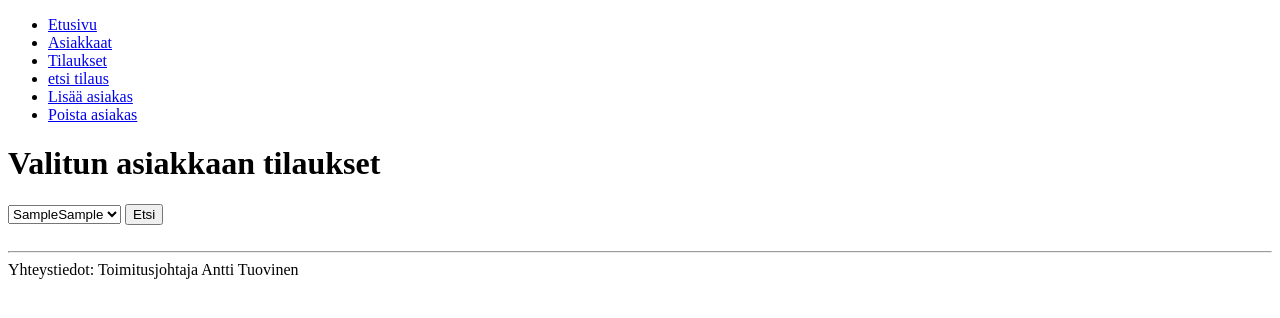
After one commit to t4tuan00/esim3, a CodeIgniter app: page /database/index.php/asiakas/etsi_tilaus in a window 1280 px wide. The commit adds this page. Shown: the top 318 px of the page. Run offline with CodeIgniter, Linux system fonts and the light colour scheme; tables that the repository leaves empty or names only in its code hold one stand-in row (values such as "Sample post").

Commit message:
valmista

```diff
--- a/application/config/routes.php
+++ b/application/config/routes.php
@@ -49,6 +49,6 @@ defined('BASEPATH') OR exit('No direct script access allowed');
 | Examples:	my-controller/index	-> my_controller/index
 |		my-controller/my-method	-> my_controller/my_method
 */
-$route['default_controller'] = 'welcome';
+$route['default_controller'] = 'etusivu';
 $route['404_override'] = '';
 $route['translate_uri_dashes'] = FALSE;
--- a/application/controllers/Asiakas.php
+++ b/application/controllers/Asiakas.php
@@ -19,12 +19,45 @@ public function lisaa(){
 	$this->load->model('Asiakas_model');
 	if(isset($btn)){
 	$lisays=$this->Asiakas_model->addAsiakas($lisaa_asiakas);
-	if($lisays>0){
-		echo '<script>alert("lisäys onnistui")</script>';
-	}
+			if($lisays>0){
+			echo '<script>alert("lisäys onnistui")</script>';
+		}
 }
 
 	$data['sivun_sisalto']='Asiakas/lisaa';
 	$this->load->view('menu/sisalto',$data);
 }
+	public function nayta_poistettavat(){
+		$this->load->model('Asiakas_model');
+		$data['asiakkaat']=$this->Asiakas_model->getAsiakas();
+		$data['sivun_sisalto']='Asiakas/poista';
+		$this->load->view('menu/sisalto',$data);
+	}
+	public function poista($id) {
+		$this->load->model('Asiakas_model');
+		$poista=$this->Asiakas_model->delAsiakas($id);
+		if($poista>0){
+			echo '<script>alert("poisto onnistui")</script>';
+		}
+	$data['asiakkaat']=$this->Asiakas_model->getAsiakas();
+	$data['sivun_sisalto']='Asiakas/listaa';
+	$this->load->view('menu/sisalto',$data);
+	}
+
+	public function etsi_tilaus(){
+		$id=$this->input->post('valittu_id');
+		$btn=$this->input->post('btnEtsi');
+
+
+		$this->load->model('Asiakas_model');
+		$this->load->model('Tilaus_model');
+		$data['asiakkaat']=$this->Asiakas_model->getAsiakas();
+
+			if(isset($btn)){
+				$data['tilaus']=$this->Tilaus_model->searchTilaus($id);
+			}
+
+		$data['sivun_sisalto']='Asiakas/etsi_tilaus';
+		$this->load->view('menu/sisalto',$data);
+	}
 }
--- a/application/models/Asiakas_model.php
+++ b/application/models/Asiakas_model.php
@@ -2,7 +2,7 @@
 class Asiakas_model extends CI_Model {
 
 	public function getAsiakas(){
-		$this->db->select('etunimi,sukunimi,email');
+		$this->db->select('id_asiakas,etunimi,sukunimi,email');
 		$this->db->from('asiakas');
 		return $this->db->get()->result_array();
 	}
@@ -12,4 +12,11 @@ class Asiakas_model extends CI_Model {
 		$testi=$this->db->affected_rows();
 		return $testi;
 	}
+
+		public function delAsiakas($id) {
+		$this->db->where('id_asiakas',$id);
+		$this->db->delete('asiakas');
+		$testi=$this->db->affected_rows();
+		return $testi;
+	}
 }
--- /dev/null
+++ b/application/models/Tilaus_model.php
@@ -0,0 +1,19 @@
+<?php
+
+class Tilaus_model extends CI_Model
+{
+
+	public function getTilaus(){
+		$this->db->select('etunimi,sukunimi,tuote');
+		$this->db->from('asiakas');
+		$this->db->join('tilaus','asiakas.id_asiakas=tilaus.id_asiakas','left');
+		return $this->db->get()->result_array();
+	}
+
+		public function searchTilaus($id){
+			$this->db->select('tuote');
+			$this->db->from('tilaus');
+			$this->db->where('id_asiakas',$id);
+			return $this->db->get()->result_array();
+		}
+}
--- /dev/null
+++ b/application/views/Asiakas/etsi_tilaus.php
@@ -0,0 +1,26 @@
+<h1>Valitun asiakkaan tilaukset</h1>
+<form method="POST" action="etsi_tilaus">
+<select name="valittu_id">
+
+<?php
+	foreach ($asiakkaat as $rivi) {
+			echo '<option value="'.$rivi['id_asiakas'].'">'.
+			$rivi['etunimi'].''.
+			$rivi['sukunimi'].'</option>';
+
+	}
+
+
+
+?>
+
+</select>
+<input type="submit" name="btnEtsi" value="Etsi"/>
+</form>
+<br>
+<?php
+if(isset($tilaus)) {
+	print_r($tilaus);
+}
+
+?>
--- /dev/null
+++ b/application/views/Tilaus/listaa.php
@@ -0,0 +1,5 @@
+<h1>Tilaukset</h1>
+<?php
+
+	print_r($tilaukset);
+?>
--- /dev/null
+++ b/application/views/etusivu/index.php
@@ -0,0 +1,4 @@
+<h1>Asiakas järjestelmä</h1>
+<p>
+	Tämä sivusto on tehty harjoituksena, jossa tutustuttiin codeigniter frameworkkiin.
+</p>
--- a/application/views/menu/header.php
+++ b/application/views/menu/header.php
@@ -6,6 +6,10 @@
 <body>
 
 <ul>
+	<li><a href="<?php echo site_url('etusivu');?>">Etusivu</a></li>
 	<li><a href="<?php echo site_url('asiakas/listaa');?>">Asiakkaat</a></li>
+	<li><a href="<?php echo site_url('tilaus/listaa');?>">Tilaukset</a></li>
+	<li><a href="<?php echo site_url('asiakas/etsi_tilaus');?>">etsi tilaus</a></li>
 	<li><a href="<?php echo site_url('asiakas/lisaa');?>">Lisää asiakas</a></li>
+	<li><a href="<?php echo site_url('asiakas/nayta_poistettavat');?>">Poista asiakas</a></li>
 </ul>
```
Also changed, not shown: application/controllers/etusivu.php (added, +11 -0 lines), application/controllers/tilaus.php (added, +11 -0 lines), application/views/Asiakas/poista.php (added, +15 -0 lines).
